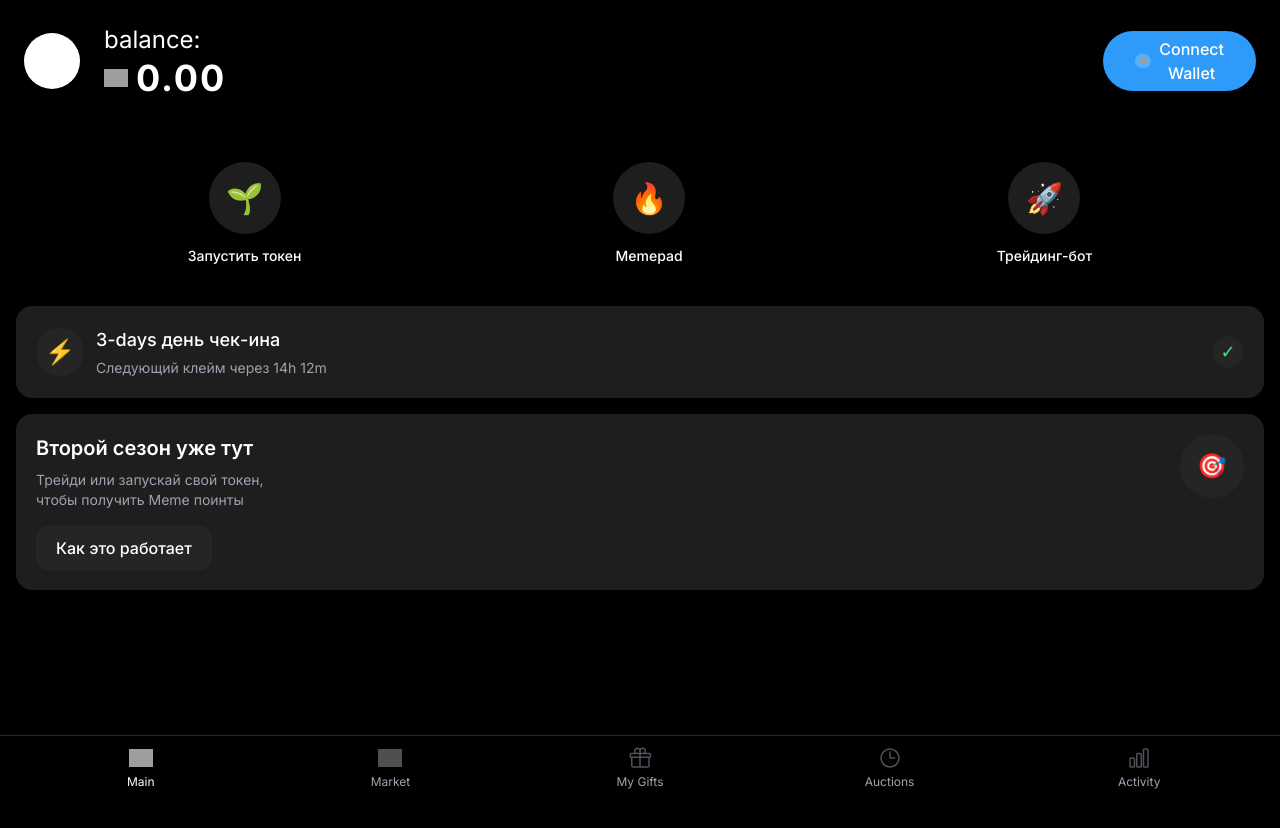
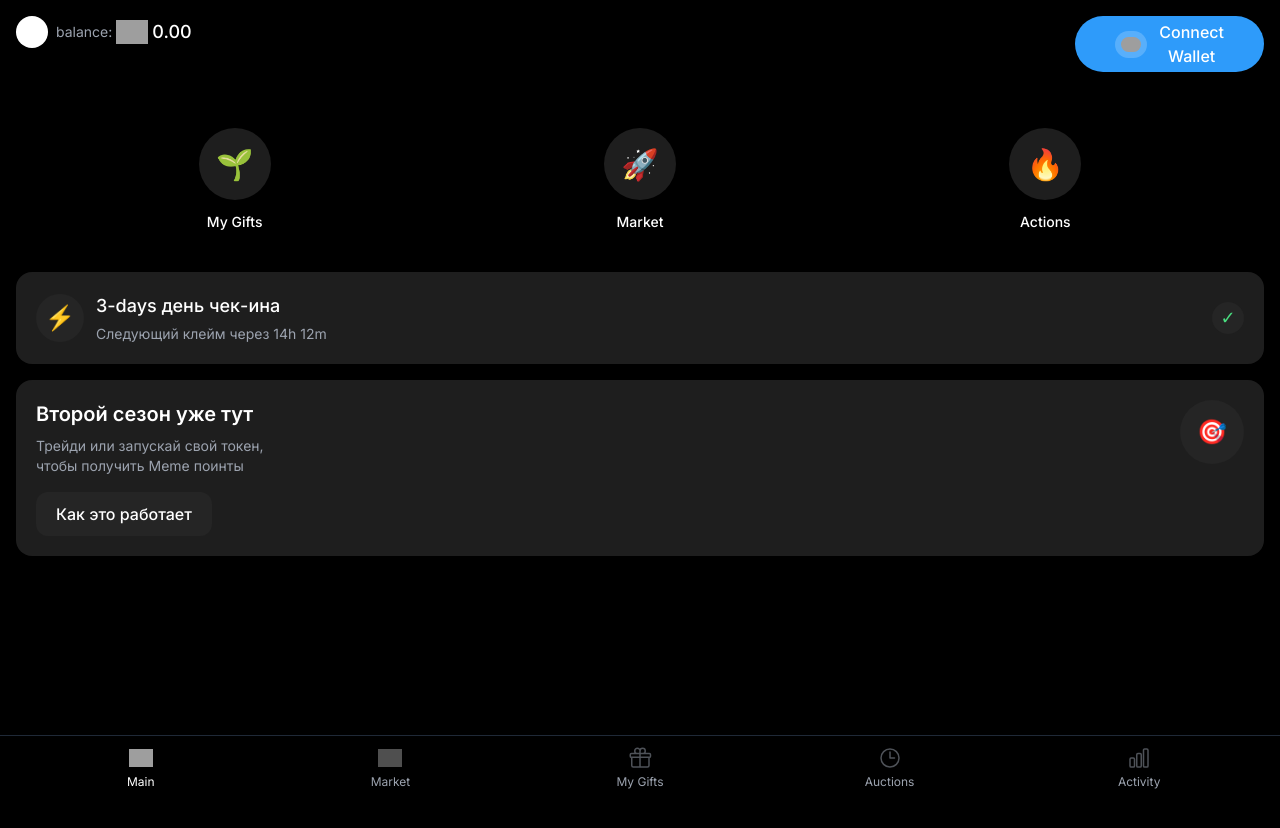
Before and after one commit to useriiefokrjkgjrkgkgkjkg/folder-number-1, a Next.js app: page / in a window 1280 px wide. Shown: the top 828 px of the page. Built offline with nearby package versions, Linux system fonts and the light colour scheme; grey boxes are pictures that could not be loaded.

Commit message:
Update: Adjust header layout and button labels

```diff
--- a/src/app/page.tsx
+++ b/src/app/page.tsx
@@ -9,9 +9,9 @@ export default function Home() {
       <Header />
 
       <div className="flex justify-around px-8 mt-10">
-        <ActionButton icon="🌱" label="Запустить токен" />
-        <ActionButton icon="🔥" label="Memepad" />
-        <ActionButton icon="🚀" label="Трейдинг-бот" />
+        <ActionButton icon="🌱" label="My Gifts" />
+        <ActionButton icon="🚀" label="Market" />
+        <ActionButton icon="🔥" label="Actions" />
       </div>
 
       <div className="mx-4 mt-10">
--- a/src/components/Header.tsx
+++ b/src/components/Header.tsx
@@ -4,32 +4,30 @@ import Image from 'next/image';
 
 export default function Header() {
   return (
-    <div className="flex justify-between items-center p-6">
-      <div className="flex items-center gap-6">
-        <div className="w-14 h-14 bg-white rounded-full overflow-hidden">
+    <div className="flex justify-between items-start p-4">
+      <div className="flex items-center gap-2">
+        <div className="w-8 h-8 bg-white rounded-full overflow-hidden">
           {/* Здесь будет аватарка пользователя */}
         </div>
-        <div className="flex flex-col gap-0.5">
-          <span className="text-white text-2xl">balance:</span>
-          <div className="flex items-center gap-2">
-            <Image
-              src="https://i.imgur.com/CpV6f2c.png"
-              alt="Logo"
-              width={24}
-              height={24}
-              className="text-[#2E9BFA]"
-            />
-            <span className="text-white text-4xl font-bold tracking-wider">0.00</span>
-          </div>
+        <div className="flex items-center gap-1">
+          <span className="text-gray-400 text-sm">balance:</span>
+          <Image
+            src="https://i.imgur.com/CpV6f2c.png"
+            alt="Logo"
+            width={32}
+            height={32}
+            className="text-[#2E9BFA]"
+          />
+          <span className="text-white text-lg font-medium">0.00</span>
         </div>
       </div>
-      <button className="bg-[#2E9BFA] hover:bg-[#2788e0] text-white px-8 py-1.5 rounded-full flex items-center gap-2 font-medium transition-colors">
+      <button className="bg-[#2E9BFA] hover:bg-[#2788e0] text-white px-10 py-1 rounded-full flex items-center gap-3 font-medium transition-colors">
         <Image
           src="https://i.imgur.com/CpV6f2c.png"
           alt="Logo"
-          width={16}
-          height={16}
-          className="text-[#2E9BFA] bg-white/20 rounded-full p-1"
+          width={32}
+          height={32}
+          className="text-[#2E9BFA] bg-white/20 rounded-full p-1.5"
         />
         <span>Connect<br/>Wallet</span>
       </button>
```
